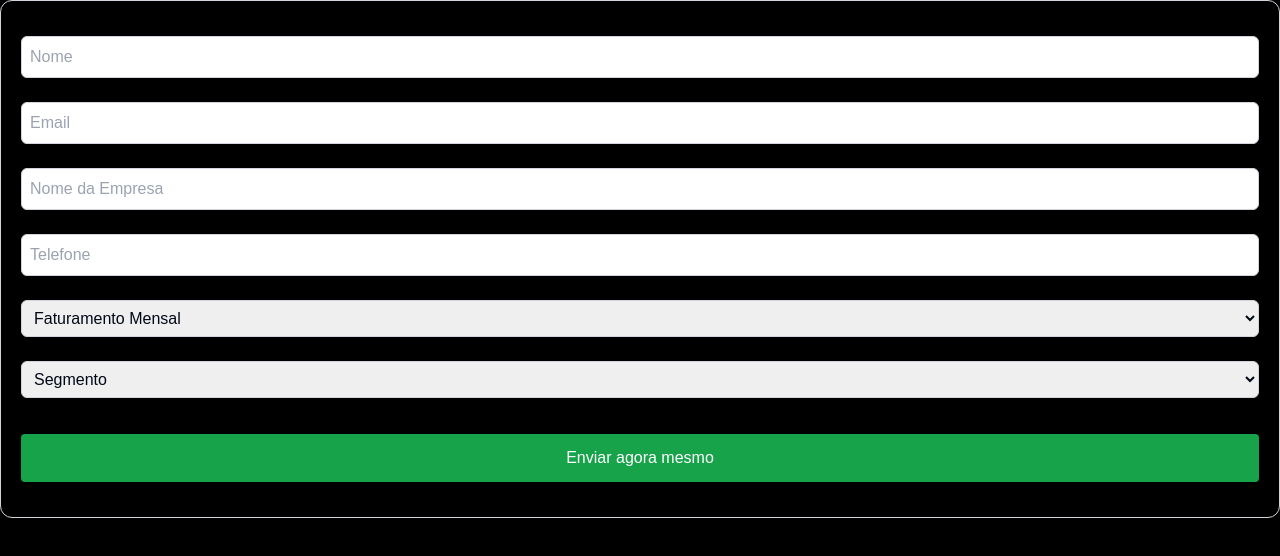
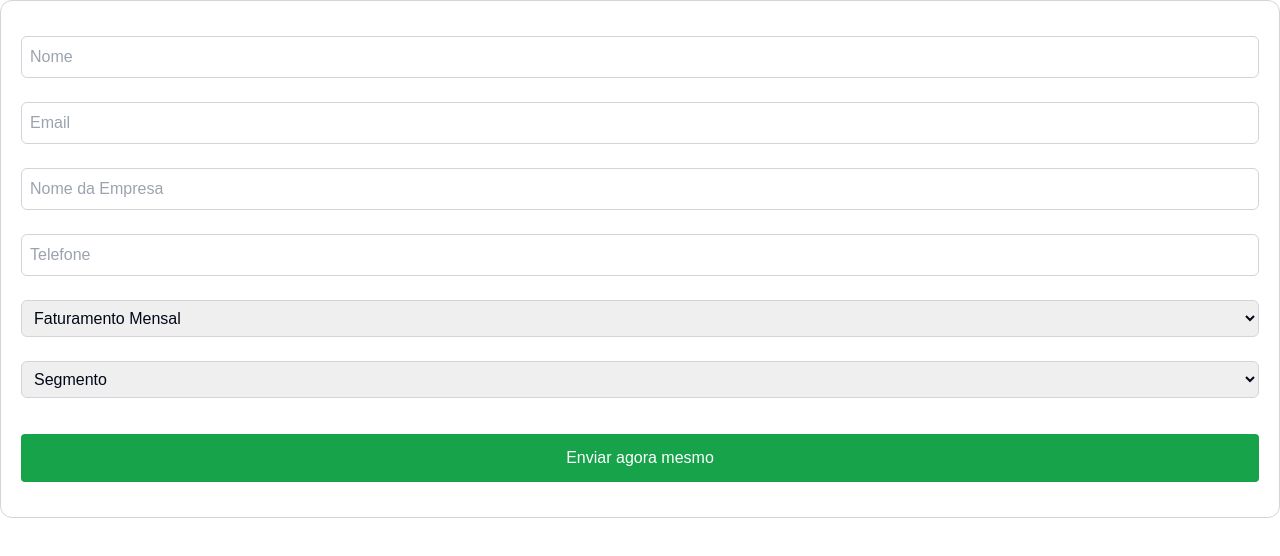
Before and after one commit to joao-mororo/forms.aegmedia, a Next.js app: page /convergencia in a window 1280 px wide. Shown: the top 556 px of the page. Built offline with nearby package versions, Linux system fonts and the light colour scheme.

Commit message:
redesign

```diff
--- a/src/app/layout.tsx
+++ b/src/app/layout.tsx
@@ -25,7 +25,7 @@
   return (
     <html lang="en">
       <body
-        className={`${geistSans.variable} ${geistMono.variable} antialiased bg-black`}
+        className={`${geistSans.variable} ${geistMono.variable} antialiased bg-transparent`}
       >
         {children}
       </body>
```
